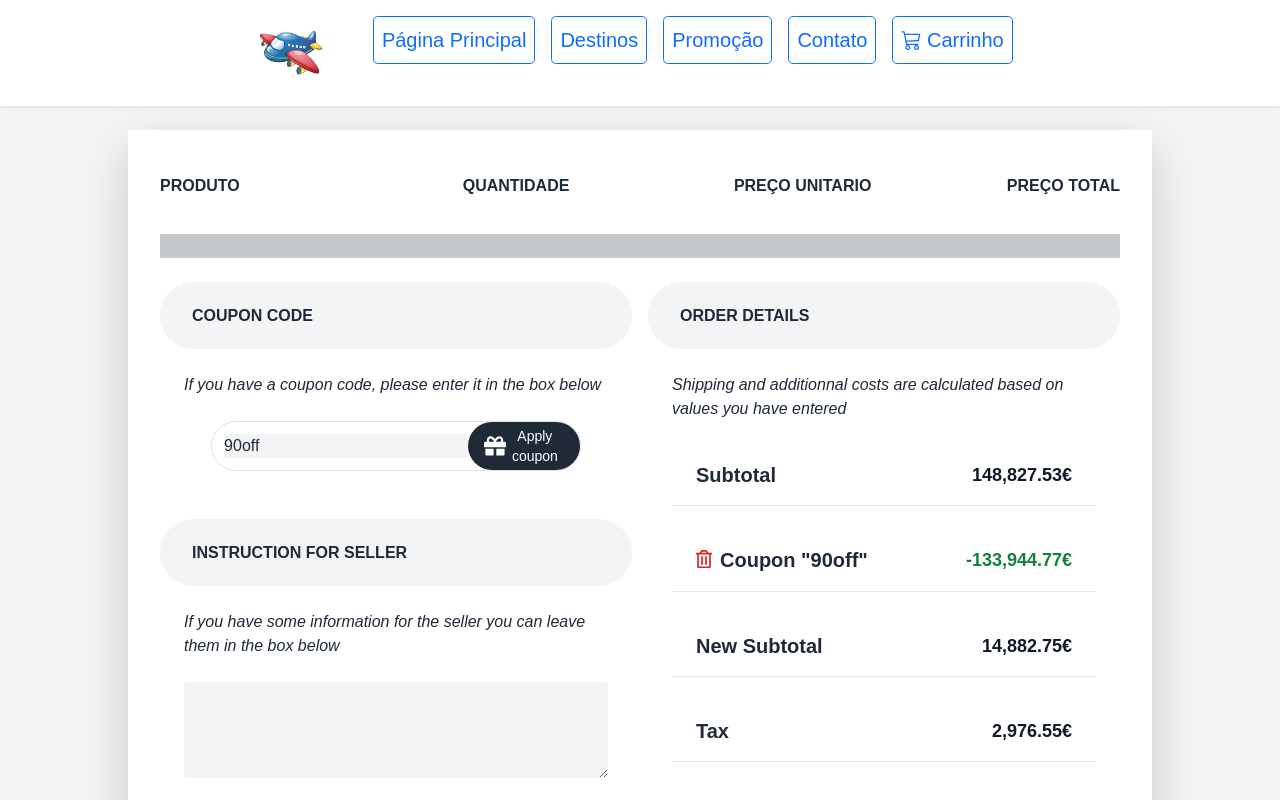
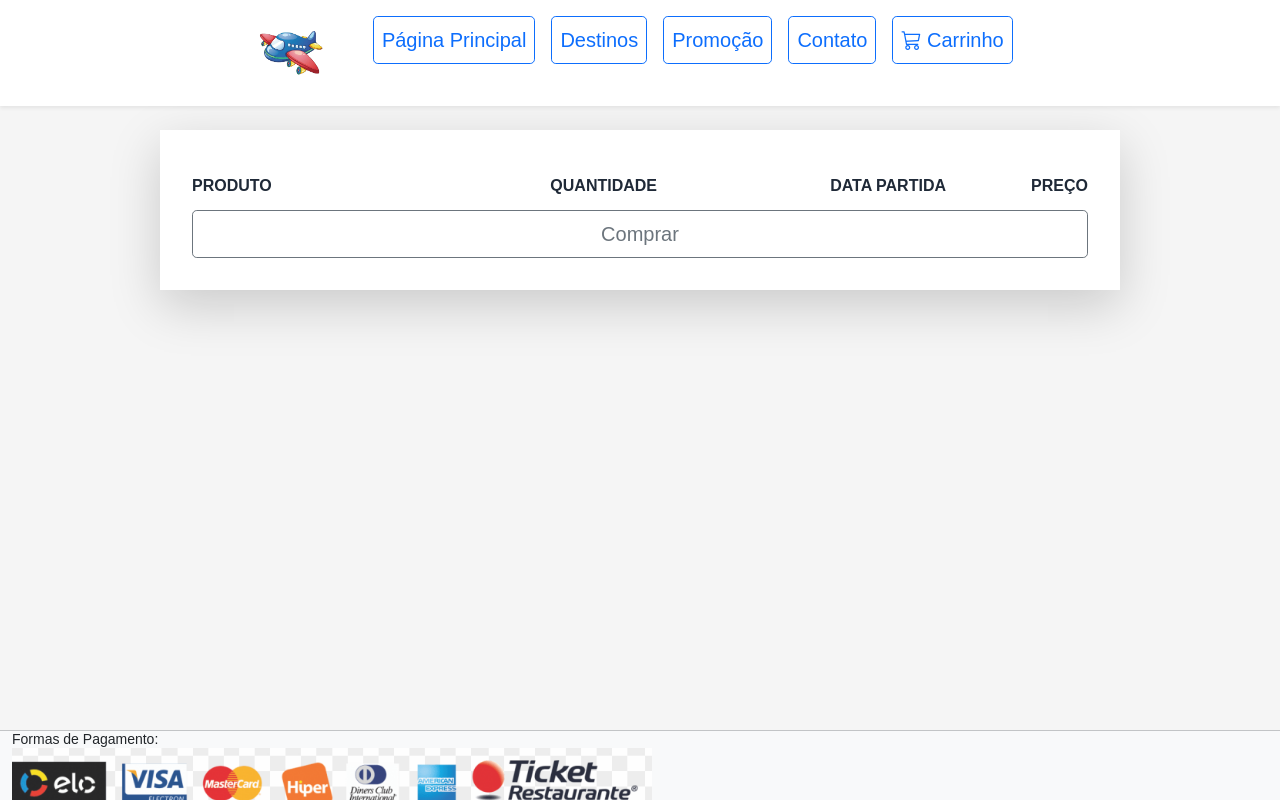
Before and after one commit to AlAnNuB/RecodePro_2021, a React (Create React App) app in the folder ReactJS/segura/: page /Carrinho in a window 1280 px wide. Shown: the top 800 px of the page. Built offline with nearby package versions, Linux system fonts and the light colour scheme.

Commit message:
botão comprar

```diff
--- a/ReactJS/segura/src/Components/Layout/Container.module.css
+++ b/ReactJS/segura/src/Components/Layout/Container.module.css
@@ -1,10 +1,9 @@
 .container {
   width: 1200px;
-  display: flex;
-  justify-content: center;
+   justify-content: center;
   margin: 0 auto;
-  flex-wrap: wrap;
   height: 75vh;
+  border-radius: 20px;
 }
 
 .start {
--- a/ReactJS/segura/src/Components/Pages/Carrinho.js
+++ b/ReactJS/segura/src/Components/Pages/Carrinho.js
@@ -1,5 +1,6 @@
 import React from 'react'
 import { useCart } from '../../Context/CarrinhoContext'
+import Container from  '../Layout/Container'
 
 function Carrinho(props) {
   const cart = useCart()
@@ -8,7 +9,7 @@ function Carrinho(props) {
     cart.removeFromCart(id)
   }
   return (
-
+<Container>
     <div className="flex justify-center my-6">
       <div className="flex flex-col w-full p-8 text-gray-800 bg-white shadow-lg pin-r pin-y md:w-4/5 lg:w-4/5">
         <div className="flex-1">
@@ -21,8 +22,8 @@ function Carrinho(props) {
                   <span className="lg:hidden" title="Quantity">Qtd</span>
                   <span className="hidden lg:inline">Quantidade</span>
                 </th>
-                <th className="hidden text-right md:table-cell">Preço Unitario</th>
-                <th className="text-right">Preço Total</th>
+                <th className="hidden text-right md:table-cell">Data Partida</th>
+                <th className="text-right">Preço</th>
               </tr>
             </thead>
             <tbody>
@@ -35,22 +36,22 @@ function Carrinho(props) {
                       </a>
                     </td>
                     <td>
-                        <p className="mb-2 md:ml-4">{cart.cart[key].product.nome}</p>
-                          <button type="submit" className="text-gray-700 md:ml-4" onClick={remove(key)}>
-                            <small>(Remover item)</small>
-                          </button>
+                      <p className="mb-2 md:ml-4 h5">{cart.cart[key].product.nome}</p>
+                      <button type="submit" className="text-gray-700 md:ml-4" onClick={remove(key)}>
+                        <i class="bi bi-trash btn btn-outline-danger"> Remover</i>
+                      </button>
                     </td>
                     <td className="justify-center md:justify-end md:flex mt-6">
                       <div className="w-20 h-10">
                         <div className="relative flex flex-row w-full h-8">
-                           <input type="number" value="1"
+                          <input type="number" value="1"
                             className="w-full font-semibold text-center text-gray-700 bg-gray-200 outline-none focus:outline-none hover:text-black focus:text-black" />
                         </div>
                       </div>
                     </td>
                     <td className="hidden text-right md:table-cell">
                       <span className="text-sm lg:text-base font-medium">
-                        R$ {cart.cart[key].product.preco}
+                        R$ {cart.cart[key].product.ida}
                       </span>
                     </td>
                     <td className="text-right">
@@ -63,98 +64,11 @@ function Carrinho(props) {
               })}
             </tbody>
           </table>
-          <hr className="pb-6 mt-6" />
-          <div className="my-4 mt-6 -mx-2 lg:flex">
-            <div className="lg:px-2 lg:w-1/2">
-              <div className="p-4 bg-gray-100 rounded-full">
-                <h1 className="ml-2 font-bold uppercase">Coupon Code</h1>
-              </div>
-              <div className="p-4">
-                <p className="mb-4 italic">If you have a coupon code, please enter it in the box below</p>
-                <div className="justify-center md:flex">
-                  <form action="" method="POST">
-                    <div className="flex items-center w-full h-13 pl-3 bg-white bg-gray-100 border rounded-full">
-                      <input type="coupon" name="code" id="coupon" placeholder="Apply coupon" value="90off"
-                        className="w-full bg-gray-100 outline-none appearance-none focus:outline-none active:outline-none" />
-                      <button type="submit" className="text-sm flex items-center px-3 py-1 text-white bg-gray-800 rounded-full outline-none md:px-4 hover:bg-gray-700 focus:outline-none active:outline-none">
-                        <svg aria-hidden="true" data-prefix="fas" data-icon="gift" className="w-8" xmlns="http://www.w3.org/2000/svg" viewBox="0 0 512 512"><path fill="currentColor" d="M32 448c0 17.7 14.3 32 32 32h160V320H32v128zm256 32h160c17.7 0 32-14.3 32-32V320H288v160zm192-320h-42.1c6.2-12.1 10.1-25.5 10.1-40 0-48.5-39.5-88-88-88-41.6 0-68.5 21.3-103 68.3-34.5-47-61.4-68.3-103-68.3-48.5 0-88 39.5-88 88 0 14.5 3.8 27.9 10.1 40H32c-17.7 0-32 14.3-32 32v80c0 8.8 7.2 16 16 16h480c8.8 0 16-7.2 16-16v-80c0-17.7-14.3-32-32-32zm-326.1 0c-22.1 0-40-17.9-40-40s17.9-40 40-40c19.9 0 34.6 3.3 86.1 80h-86.1zm206.1 0h-86.1c51.4-76.5 65.7-80 86.1-80 22.1 0 40 17.9 40 40s-17.9 40-40 40z" /></svg>
-                        <span className="font-medium">Apply coupon</span>
-                      </button>
-                    </div>
-                  </form>
-                </div>
-              </div>
-              <div className="p-4 mt-6 bg-gray-100 rounded-full">
-                <h1 className="ml-2 font-bold uppercase">Instruction for seller</h1>
-              </div>
-              <div className="p-4">
-                <p className="mb-4 italic">If you have some information for the seller you can leave them in the box below</p>
-                <textarea className="w-full h-24 p-2 bg-gray-100 rounded"></textarea>
-              </div>
-            </div>
-            <div className="lg:px-2 lg:w-1/2">
-              <div className="p-4 bg-gray-100 rounded-full">
-                <h1 className="ml-2 font-bold uppercase">Order Details</h1>
-              </div>
-              <div className="p-4">
-                <p className="mb-6 italic">Shipping and additionnal costs are calculated based on values you have entered</p>
-                <div className="flex justify-between border-b">
-                  <div className="lg:px-4 lg:py-2 m-2 text-lg lg:text-xl font-bold text-center text-gray-800">
-                    Subtotal
-                  </div>
-                  <div className="lg:px-4 lg:py-2 m-2 lg:text-lg font-bold text-center text-gray-900">
-                    148,827.53€
-                  </div>
-                </div>
-                <div className="flex justify-between pt-4 border-b">
-                  <div className="flex lg:px-4 lg:py-2 m-2 text-lg lg:text-xl font-bold text-gray-800">
-                    <form action="" method="POST">
-                      <button type="submit" className="mr-2 mt-1 lg:mt-2">
-                        <svg aria-hidden="true" data-prefix="far" data-icon="trash-alt" className="w-4 text-red-600 hover:text-red-800" xmlns="http://www.w3.org/2000/svg" viewBox="0 0 448 512"><path fill="currentColor" d="M268 416h24a12 12 0 0012-12V188a12 12 0 00-12-12h-24a12 12 0 00-12 12v216a12 12 0 0012 12zM432 80h-82.41l-34-56.7A48 48 0 00274.41 0H173.59a48 48 0 00-41.16 23.3L98.41 80H16A16 16 0 000 96v16a16 16 0 0016 16h16v336a48 48 0 0048 48h288a48 48 0 0048-48V128h16a16 16 0 0016-16V96a16 16 0 00-16-16zM171.84 50.91A6 6 0 01177 48h94a6 6 0 015.15 2.91L293.61 80H154.39zM368 464H80V128h288zm-212-48h24a12 12 0 0012-12V188a12 12 0 00-12-12h-24a12 12 0 00-12 12v216a12 12 0 0012 12z" /></svg>
-                      </button>
-                    </form>
-                    Coupon "90off"
-                  </div>
-                  <div className="lg:px-4 lg:py-2 m-2 lg:text-lg font-bold text-center text-green-700">
-                    -133,944.77€
-                  </div>
-                </div>
-                <div className="flex justify-between pt-4 border-b">
-                  <div className="lg:px-4 lg:py-2 m-2 text-lg lg:text-xl font-bold text-center text-gray-800">
-                    New Subtotal
-                  </div>
-                  <div className="lg:px-4 lg:py-2 m-2 lg:text-lg font-bold text-center text-gray-900">
-                    14,882.75€
-                  </div>
-                </div>
-                <div className="flex justify-between pt-4 border-b">
-                  <div className="lg:px-4 lg:py-2 m-2 text-lg lg:text-xl font-bold text-center text-gray-800">
-                    Tax
-                  </div>
-                  <div className="lg:px-4 lg:py-2 m-2 lg:text-lg font-bold text-center text-gray-900">
-                    2,976.55€
-                  </div>
-                </div>
-                <div className="flex justify-between pt-4 border-b">
-                  <div className="lg:px-4 lg:py-2 m-2 text-lg lg:text-xl font-bold text-center text-gray-800">
-                    Total
-                  </div>
-                  <div className="lg:px-4 lg:py-2 m-2 lg:text-lg font-bold text-center text-gray-900">
-                    17,859.3€
-                  </div>
-                </div>
-                <a href="#">
-                  <button className="flex justify-center w-full px-10 py-3 mt-6 font-medium text-white uppercase bg-gray-800 rounded-full shadow item-center hover:bg-gray-700 focus:shadow-outline focus:outline-none">
-                    <svg aria-hidden="true" data-prefix="far" data-icon="credit-card" className="w-8" xmlns="http://www.w3.org/2000/svg" viewBox="0 0 576 512"><path fill="currentColor" d="M527.9 32H48.1C21.5 32 0 53.5 0 80v352c0 26.5 21.5 48 48.1 48h479.8c26.6 0 48.1-21.5 48.1-48V80c0-26.5-21.5-48-48.1-48zM54.1 80h467.8c3.3 0 6 2.7 6 6v42H48.1V86c0-3.3 2.7-6 6-6zm467.8 352H54.1c-3.3 0-6-2.7-6-6V256h479.8v170c0 3.3-2.7 6-6 6zM192 332v40c0 6.6-5.4 12-12 12h-72c-6.6 0-12-5.4-12-12v-40c0-6.6 5.4-12 12-12h72c6.6 0 12 5.4 12 12zm192 0v40c0 6.6-5.4 12-12 12H236c-6.6 0-12-5.4-12-12v-40c0-6.6 5.4-12 12-12h136c6.6 0 12 5.4 12 12z" /></svg>
-                    <span className="ml-2 mt-5px">Procceed to checkout</span>
-                  </button>
-                </a>
-              </div>
-            </div>
-          </div>
         </div>
+          <button type="button" class="btn btn-outline-secondary btn-lg btn-block">Comprar</button>
       </div>
     </div>
+    </Container>
   )
 }
 
```
